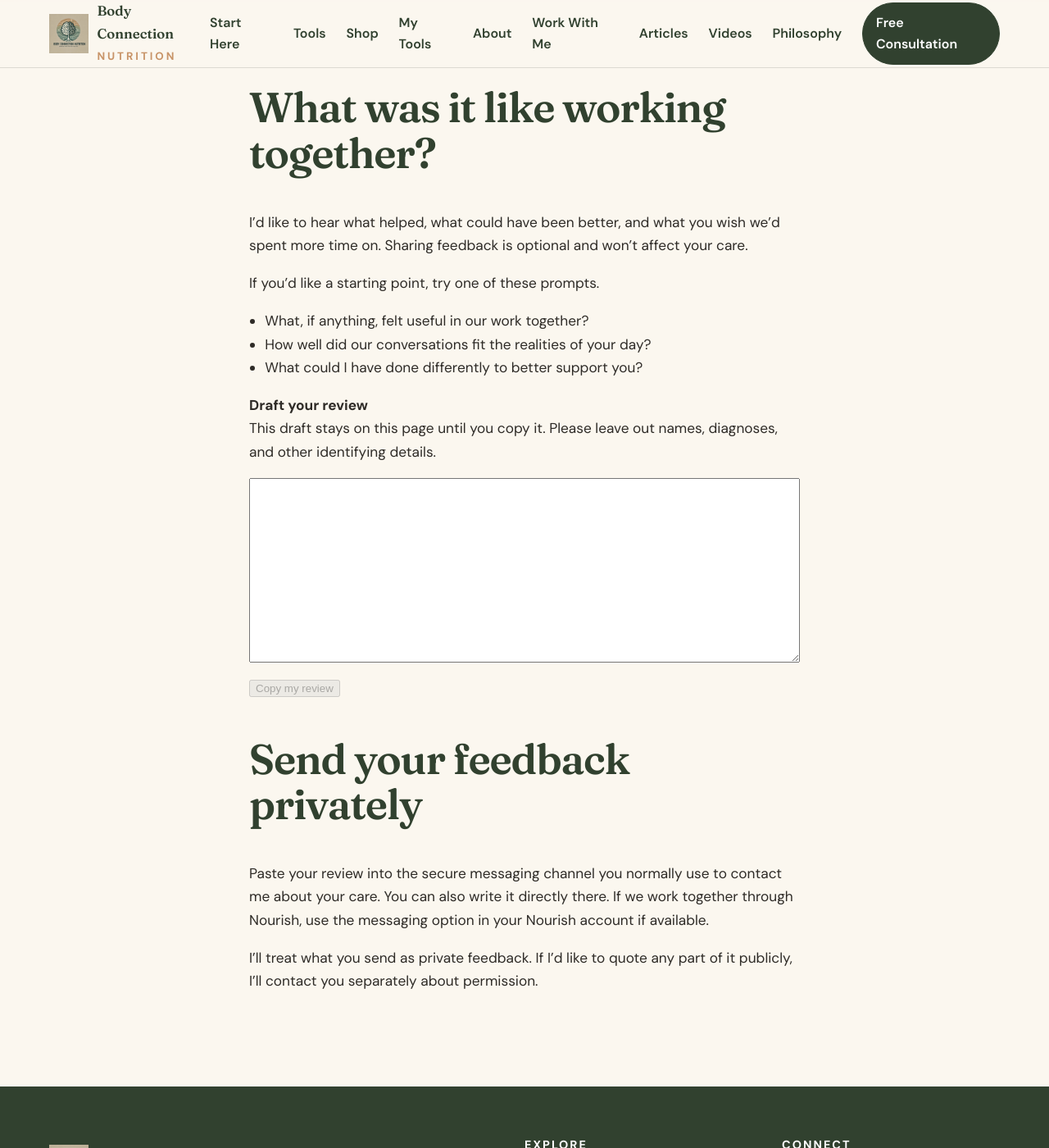
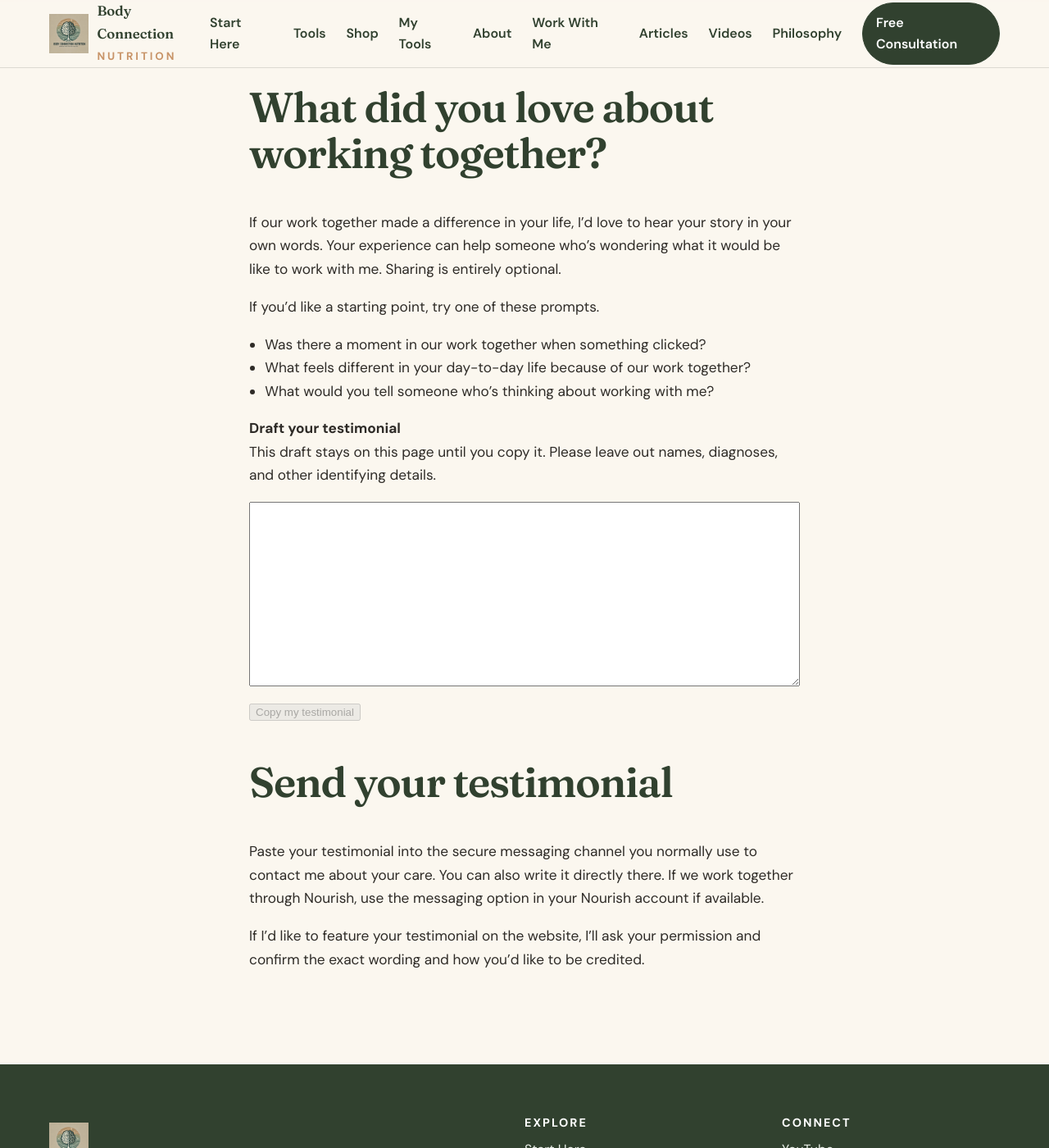
Before and after one commit to BodyConnectionNutrition/Nov-10-build, a Jekyll site: the page built from patient-reviews.html, in a window 1280 px wide and 1400 px high, scrolled down 492 px. Shown: the whole window at 82% size. Built offline with Jekyll 4.4.1, drawn with Linux system fonts in a browser that asks for light colours; some of the changed text lies outside the part shown.

Commit message:
Invite patient testimonials about working with Jennifer

```diff
--- a/patient-reviews.html
+++ b/patient-reviews.html
@@ -1,26 +1,26 @@
 ---
 layout: page
-title: Share Your Experience
+title: Share a Testimonial
 permalink: /patient-reviews/
-description: Share feedback about working with Jennifer Nickell, RD, at Body Connection Nutrition.
+description: Share what you loved about working with Jennifer Nickell, RD, at Body Connection Nutrition.
 ---
 <section aria-labelledby="review-heading" style="max-width:42rem;margin:0 auto">
-  <h2 id="review-heading">What was it like working together?</h2>
-  <p>I’d like to hear what helped, what could have been better, and what you wish we’d spent more time on. Sharing feedback is optional and won’t affect your care.</p>
+  <h2 id="review-heading">What did you love about working together?</h2>
+  <p>If our work together made a difference in your life, I’d love to hear your story in your own words. Your experience can help someone who’s wondering what it would be like to work with me. Sharing is entirely optional.</p>
   <p>If you’d like a starting point, try one of these prompts.</p>
   <ul>
-    <li>What, if anything, felt useful in our work together?</li>
-    <li>How well did our conversations fit the realities of your day?</li>
-    <li>What could I have done differently to better support you?</li>
+    <li>Was there a moment in our work together when something clicked?</li>
+    <li>What feels different in your day-to-day life because of our work together?</li>
+    <li>What would you tell someone who’s thinking about working with me?</li>
   </ul>
-  <label for="review-draft"><strong>Draft your review</strong></label>
+  <label for="review-draft"><strong>Draft your testimonial</strong></label>
   <p id="review-help">This draft stays on this page until you copy it. Please leave out names, diagnoses, and other identifying details.</p>
   <textarea id="review-draft" aria-describedby="review-help" rows="7" maxlength="3000" autocomplete="off" style="display:block;width:100%;box-sizing:border-box;margin-bottom:1rem;font:inherit;padding:.75rem"></textarea>
-  <button id="copy-review" type="button" hidden>Copy my review</button>
+  <button id="copy-review" type="button" hidden>Copy my testimonial</button>
   <p id="copy-status" role="status"></p>
-  <h2>Send your feedback privately</h2>
-  <p>Paste your review into the secure messaging channel you normally use to contact me about your care. You can also write it directly there. If we work together through Nourish, use the messaging option in your Nourish account if available.</p>
-  <p>I’ll treat what you send as private feedback. If I’d like to quote any part of it publicly, I’ll contact you separately about permission.</p>
+  <h2>Send your testimonial</h2>
+  <p>Paste your testimonial into the secure messaging channel you normally use to contact me about your care. You can also write it directly there. If we work together through Nourish, use the messaging option in your Nourish account if available.</p>
+  <p>If I’d like to feature your testimonial on the website, I’ll ask your permission and confirm the exact wording and how you’d like to be credited.</p>
 </section>
 <script>
   const draft = document.getElementById('review-draft');
@@ -36,7 +36,7 @@ description: Share feedback about working with Jennifer Nickell, RD, at Body Con
     copy.addEventListener('click', async () => {
       try {
         await navigator.clipboard.writeText(draft.value.trim());
-        status.textContent = 'Copied. Paste your review into your secure message.';
+        status.textContent = 'Copied. Paste your testimonial into your secure message.';
       } catch {
         draft.select();
         status.textContent = 'Select and copy the draft manually.';
```
